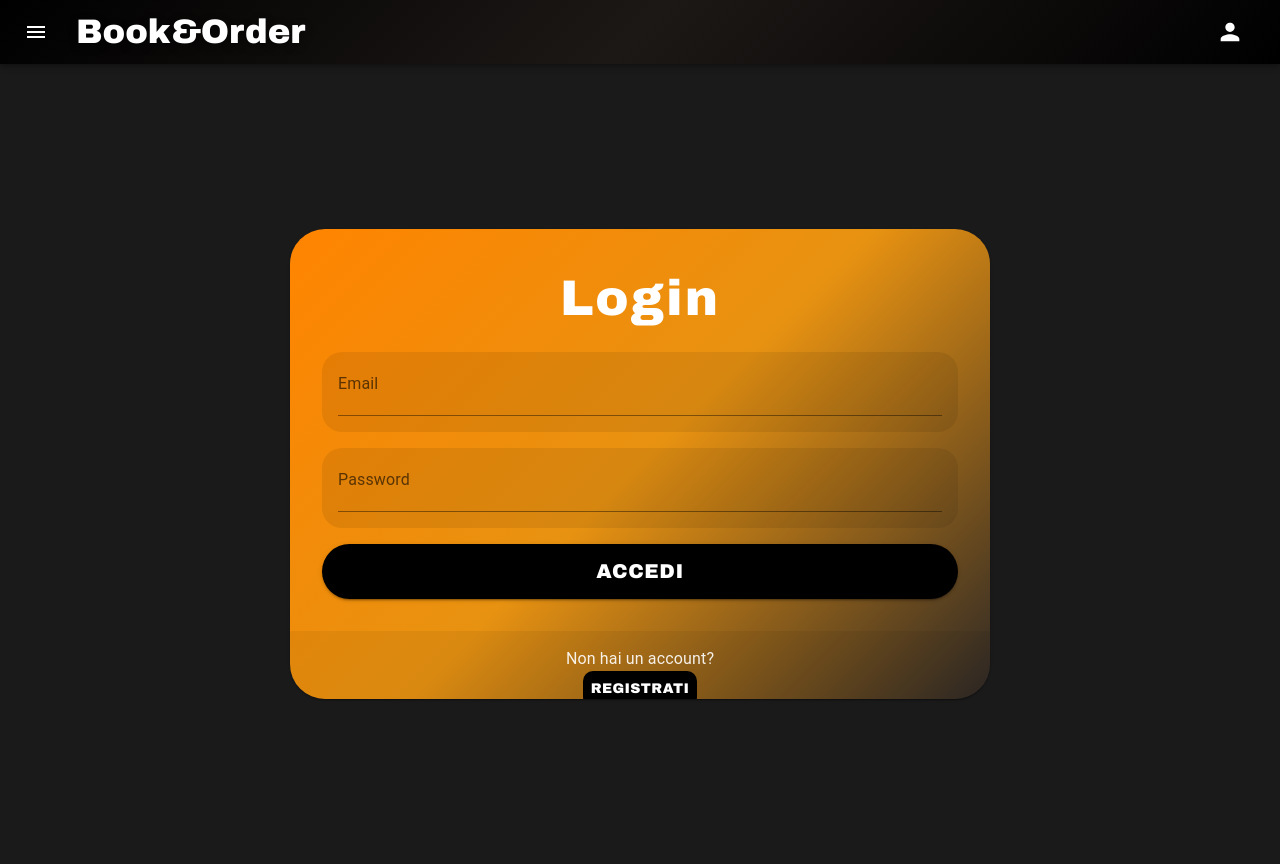
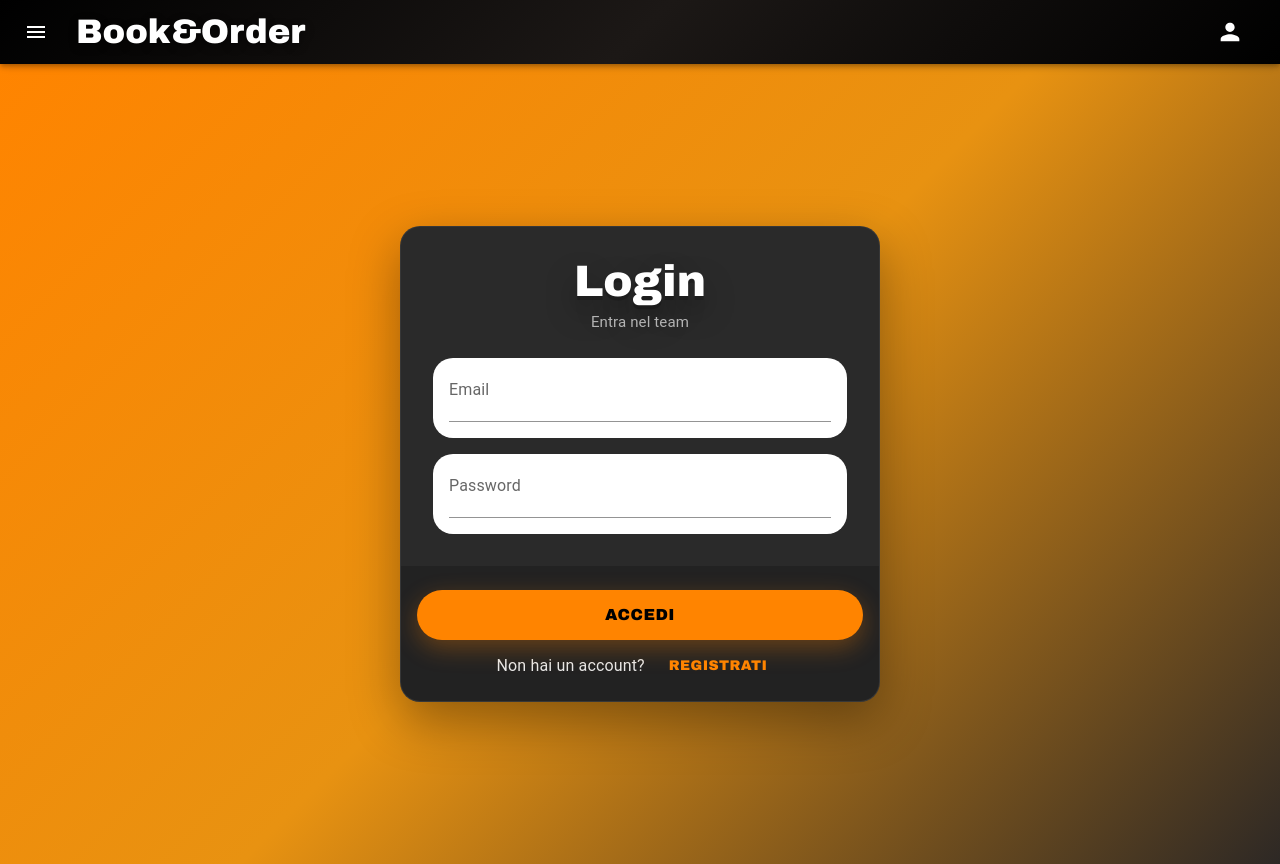
Before and after one commit to Giova0417/bookorder, a React (Create React App) app in the folder frontend/: page /login in a window 1280 px wide. Built offline with nearby package versions, Linux system fonts and the light colour scheme.

Commit message:
schermata accedi rivisitata

```diff
--- a/frontend/src/components/Login.js
+++ b/frontend/src/components/Login.js
@@ -1,55 +1,108 @@
 import React from 'react';
 import '../Login.css';
-import { Box, Typography, TextField, Card, CardContent, Button} from '@mui/material';
+import { Box, Typography, TextField, Card, CardContent, Button } from '@mui/material';
 import { Link } from 'react-router-dom';
 
 function Login() {
    return (
       <Box sx={{
-         background: '#1a1a1a',
+         background: 'linear-gradient(135deg, #ff8400 0%, #e89211 50%, #2d2825 100%)',
          height: '100vh',
          py: { xs: '20%', md: '5%' },
          display: 'flex',
-alignItems: 'center',
-justifyContent: 'center'
+         alignItems: 'center',
+         justifyContent: 'center'
       }}>
          <Card sx={{
-            background: 'linear-gradient(135deg, #ff8400 0%, #e89211 50%, #2d2825 100%)',
-            maxWidth: 700,
-            width: { xs: '90%', md: '70%' },
-            height: { xs: '70%', md: '70%' },
-            borderRadius: '35px',
-            mx: 'auto',
-            display: 'flex',
-            flexDirection: 'column',
-            overflow: 'hidden'
+            width: '100%',
+            maxWidth: '480px',
+            backgroundColor: '#2a2a2a',
+            borderRadius: '20px',
+            border: '1px solid rgba(255,255,255,0.06)',
+            boxShadow: '0 18px 50px rgba(0,0,0,0.35)',
+            overflow: 'hidden',
          }}>
-            <CardContent sx={{ flex: 1, p: 4, display: 'flex', flexDirection: 'column', justifyContent: 'center', gap: 2 }}>
-               <Typography sx={{
-                  color: '#fff', textAlign: 'center', fontWeight: 900, fontFamily: '"Segoe UI Black", "Arial Black", sans-serif',
-                  letterSpacing: '2px', fontSize: {
-                     xs: '40px',
-                     sm: '50px',
+            <CardContent sx={{
+               p: { xs: 3, sm: 4 },
+               display: 'flex',
+               flexDirection: 'column',
+               gap: 2,
+            }}>
+               <Box sx={{ textAlign: 'center', mb: 1 }}>
+                  <Typography sx={{
+                     color: '#ffffff',
+                     fontWeight: 900,
+                     fontFamily: '"Segoe UI Black", "Arial Black", sans-serif',
+                     letterSpacing: 0,
+                     fontSize: { xs: '34px', sm: '44px' },
+                     lineHeight: 1,
+                     textShadow: '0 4px 0 rgba(0,0,0,0.18), 0 14px 30px rgba(0,0,0,0.35)',
+                  }}
+                  >Login
+                  </Typography>
+                  <Typography sx={{
+                     color: 'rgba(255,255,255,0.65)',
+                     fontSize: { xs: '14px', sm: '15px' },
+                     mt: 1,
+                  }}>
+                     Entra nel team
+                  </Typography>
+               </Box>
 
-                  }
-               }}>Login</Typography>
 
-               <TextField label="Email" variant="standard" fullWidth sx={{ p: 2, background: 'rgba(0, 0, 0, 0.08)', borderRadius: 5 }} />
-               <TextField label="Password" type="password" fullWidth variant="standard" sx={{ p: 2, bgcolor: 'rgba(0, 0, 0, 0.08)', borderRadius: 5 }} />
+               <TextField label="Email"
+                  variant="standard"
+                  fullWidth
+                  sx={{ p: 2, background: 'rgb(255, 255, 255)', borderRadius: 5 }} />
+               <TextField label="Password" type="password" fullWidth variant="standard" sx={{ p: 2, bgcolor: 'rgb(255, 255, 255)', borderRadius: 5 }} />
 
-               <Button variant="contained" fullWidth sx={{ background: 'black', borderRadius: '30px', fontSize: '20px', fontFamily: '"Segoe UI Black", "Arial Black", sans-serif', py: 1.25 }}>
+            </CardContent>
+            <Box sx={{
+               p: 2,
+               textAlign: 'center',
+               background: 'rgba(0,0,0,0.18)',
+               display: 'flex',
+               justifyContent: 'center',
+               alignItems: 'center',
+               gap: 1,
+               flexWrap: 'wrap',
+            }}>
+               <Button variant="contained" fullWidth sx={{
+                  background: '#ff8400',
+                  color: '#000000',
+                  borderRadius: '300px',
+                  fontSize: '16px',
+                  fontWeight: 'bold',
+                  fontFamily: '"Segoe UI Black", "Arial Black", sans-serif',
+                  py: 1.4,
+                  mt: 1,
+                  boxShadow: '0 8px 24px rgba(255,132,0,0.32)',
+                  '&:hover': {
+                     background: '#ff6200',
+                     transform: 'translateY(-2px)',
+                     boxShadow: '0 12px 32px rgba(255,132,0,0.45)',
+                  },
+                  transition: 'all 0.2s',
+               }
+               } >
                   Accedi
                </Button>
-            </CardContent>
-
-            <Box sx={{ p: 2, textAlign: 'center', background: 'rgba(0,0,0,0.06)' }}>
-               <Typography variant="body1" sx={{ color: 'rgba(255,255,255,0.9)' }}>Non hai un account?</Typography> <Button component={Link} to='/register' sx={{fontFamily: '"Segoe UI Black", "Arial Black", sans-serif', background: 'black', color:'white', borderRadius:'10px' }}>Registrati</Button>
+               <Typography variant="body1" sx={{ color: 'rgba(255,255,255,0.9)' }}>Non hai un account?</Typography>
+               <Button component={Link} to='/register' sx={{
+                  color: '#ff8400',
+                  fontWeight: 'bold',
+                  fontFamily: '"Segoe UI Black", "Arial Black", sans-serif',
+                  borderRadius: '300px',
+                  px: 2,
+                  '&:hover': {
+                     backgroundColor: 'rgba(255,132,0,0.12)',
+                  }
+               }}> Registrati </Button>
             </Box>
-
-         </Card>
+         </Card >
 
 
-      </Box>
+      </Box >
    )
 
 }
--- a/frontend/src/components/Register.js
+++ b/frontend/src/components/Register.js
@@ -47,15 +47,12 @@ function Register() {
 
     return (
         <Box sx={{
-            width: '100%',
-            minHeight: '100vh',
-            background: 'linear-gradient(135deg, #ff6200 0%, #835b27 40%, #654a39 100%)',
+            background: 'linear-gradient(135deg, #ff8400 0%, #e89211 50%, #2d2825 100%)',
+            height: '100vh',
+            py: { xs: '20%', md: '5%' },
             display: 'flex',
             alignItems: 'center',
-            justifyContent: 'center',
-            px: { xs: 3, md: 10 },
-            py: { xs: 6, md: 8 },
-            boxSizing: 'border-box',
+            justifyContent: 'center'
         }}>
             <Card sx={{
                 width: '100%',
```
